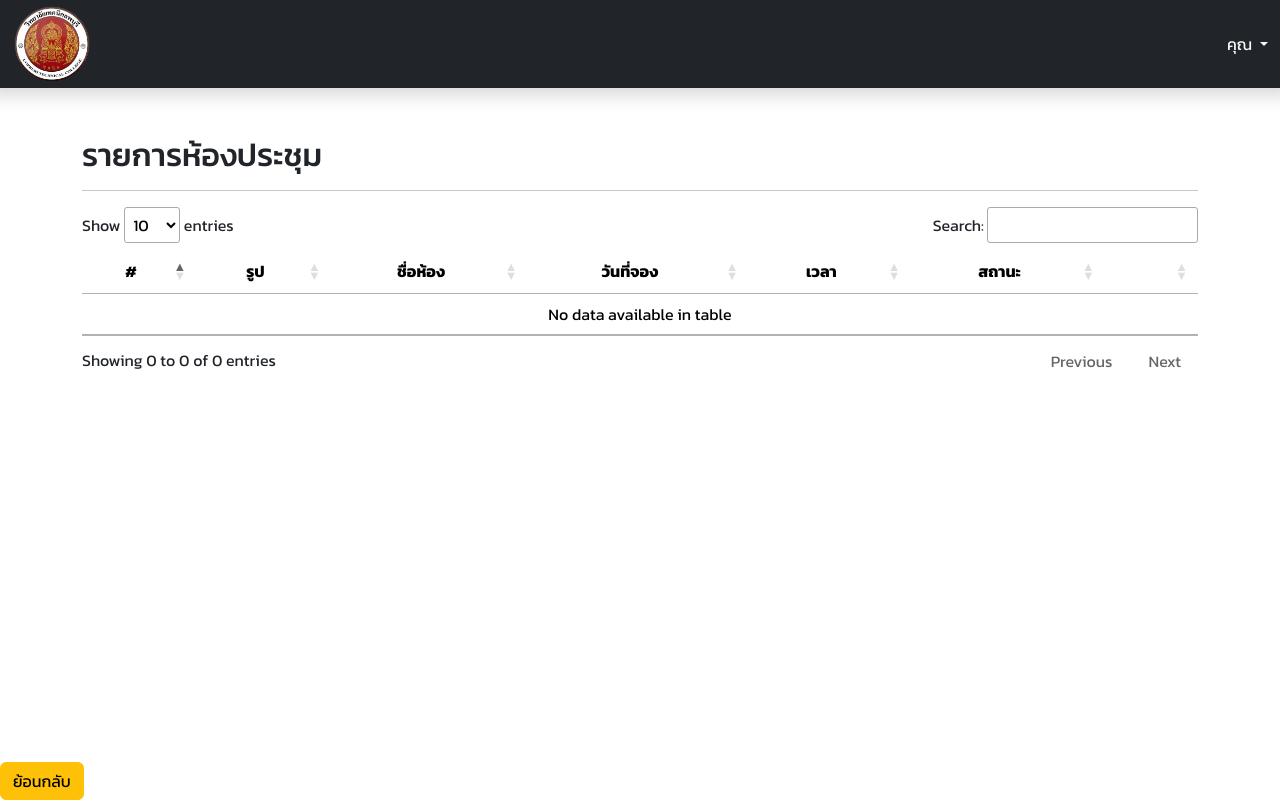
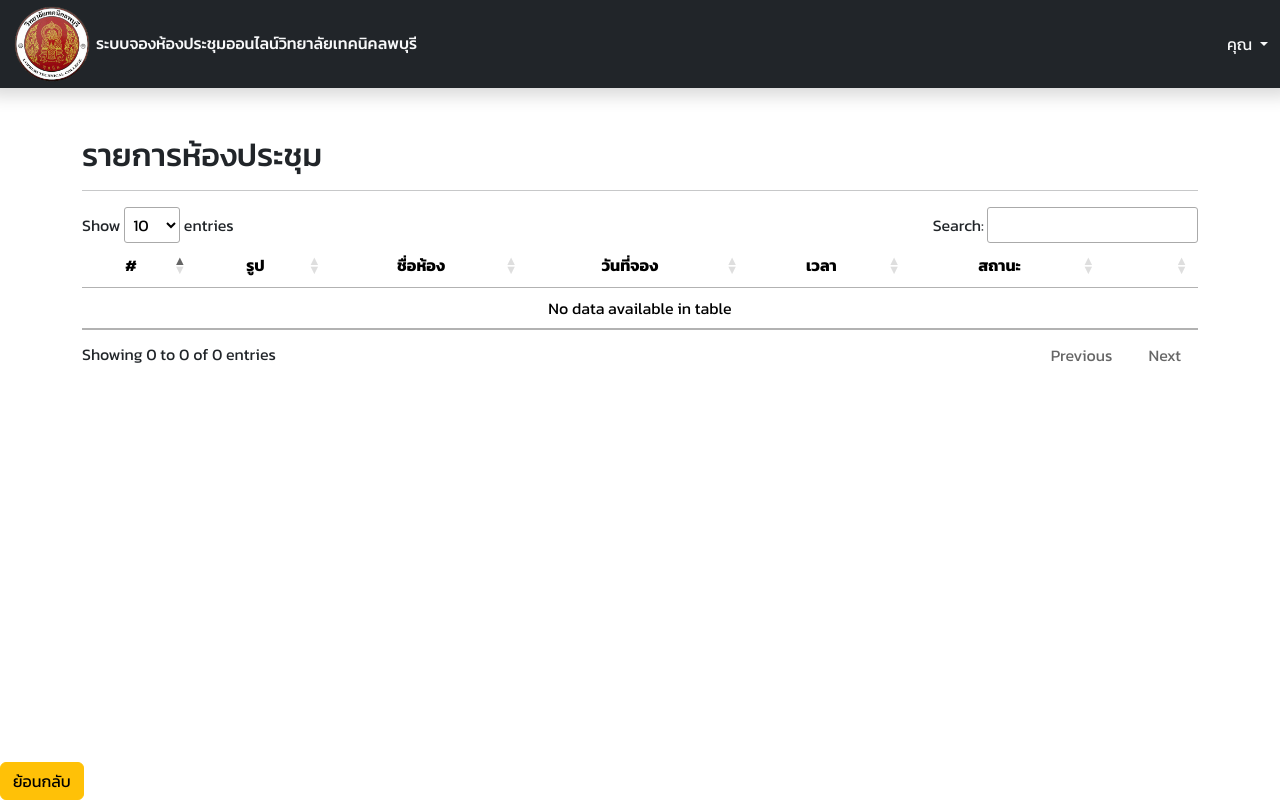
Before and after one commit to Surachart01/ManagementRoom, a PHP site: page /reserveRoomHis.php in a window 1280 px wide. Run offline with PHP 8.4, Linux system fonts and the light colour scheme; a user stored in the database is signed in; data comes from the database, SQL or seed files in the repository; some libraries are stand-ins or nearby versions.

Commit message:
commitLast

```diff
--- a/css/index.css
+++ b/css/index.css
@@ -4,7 +4,6 @@
     font-family: "Kanit", serif;
     font-weight: 400;
     font-style: normal;
-    overflow-x: hidden;
 }
 
 a{
--- a/index.php
+++ b/index.php
@@ -34,6 +34,7 @@
     <div class="row">
         <div class="col-12 d-flex justify-content-between bg-dark px-4  py-1 text-light shadow">
             <p class="my-auto"><img src="./images/Logo.gif" width="80px" alt=""></p>
+            <h6 class="my-auto me-auto ms-1">ระบบจองห้องประชุมออนไลน์วิทยาลัยเทคนิคลพบุรี</h6>
             <div class="d-flex my-auto ">
                 <a class="dropdown-toggle text-light" href="#" role="button" data-bs-toggle="dropdown" aria-expanded="false">
                     คุณ <?php echo $dataUser->firstName ?>
--- a/orderRoom.php
+++ b/orderRoom.php
@@ -46,6 +46,7 @@
     <div class="row">
         <div class="col-12 d-flex justify-content-between bg-dark px-4  py-1 text-light shadow">
             <p class="my-auto"><img src="./images/Logo.gif" width="80px" alt=""></p>
+            <h6 class="my-auto me-auto ms-1">ระบบจองห้องประชุมออนไลน์วิทยาลัยเทคนิคลพบุรี</h6>
             <div class="d-flex my-auto ">
                 <a class="dropdown-toggle text-light" href="#" role="button" data-bs-toggle="dropdown" aria-expanded="false">
                     คุณ <?php echo $dataUser->firstName ?>
--- a/reserveRoomHis.php
+++ b/reserveRoomHis.php
@@ -33,7 +33,8 @@
 <body style="min-height:100vh;">
     <div class="row">
     <div class="col-12 d-flex justify-content-between bg-dark px-4  py-1 text-light shadow">
-            <p class="my-auto"><img src="./images/Logo.gif" width="80px" alt=""></p>
+            <p class="my-auto d-flex"><img src="./images/Logo.gif" width="80px" alt=""></p>
+            <h6 class="my-auto me-auto ms-1">ระบบจองห้องประชุมออนไลน์วิทยาลัยเทคนิคลพบุรี</h6>
             <div class="d-flex my-auto ">
                 <a class="dropdown-toggle text-light" href="#" role="button" data-bs-toggle="dropdown" aria-expanded="false">
                     คุณ <?php echo $dataUser->firstName ?>
```
